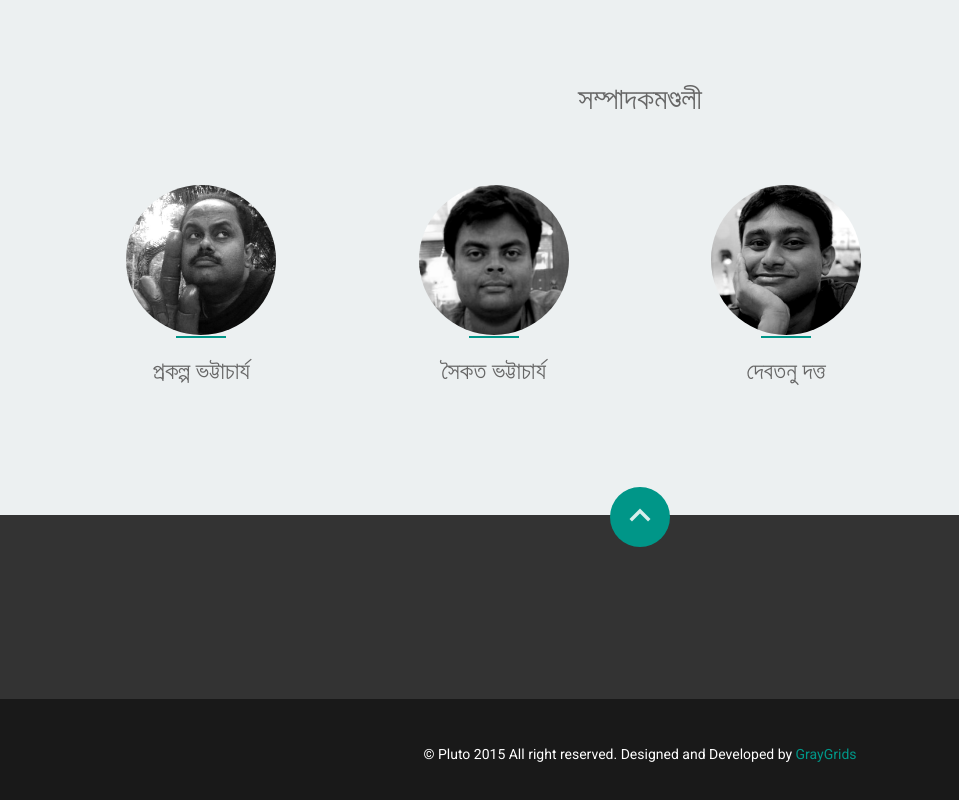
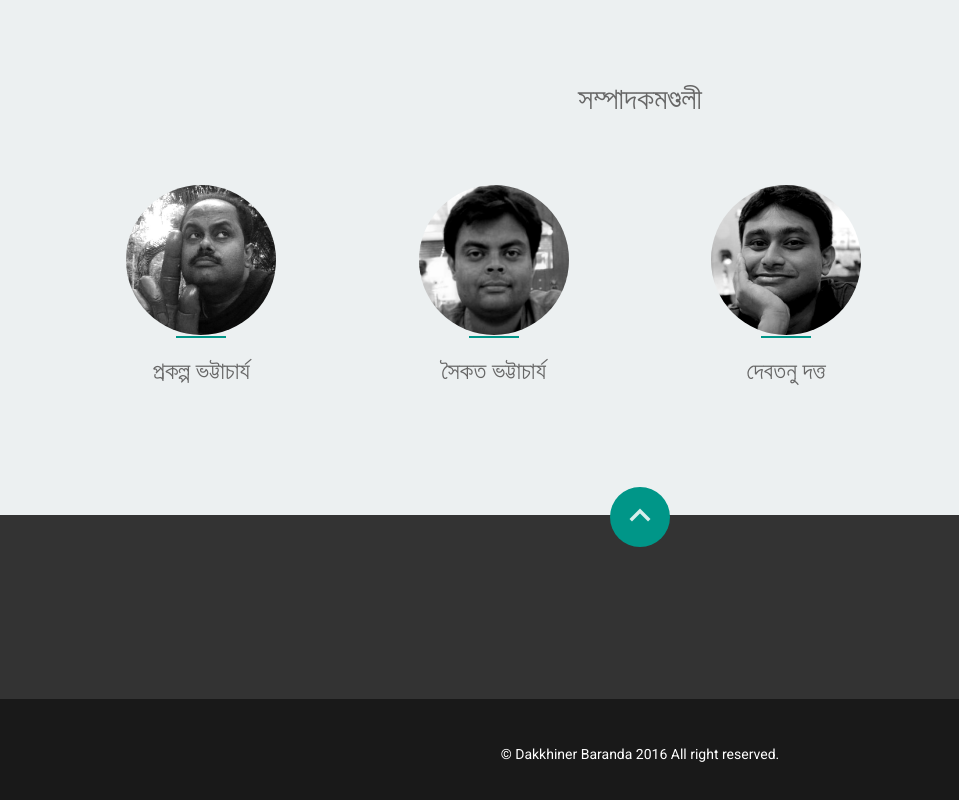
Before and after one commit to saikatbhattacharya/db-web, a website: page index.html in a window 1280 px wide. Shown: the part 1649-2449 px from the top of the page, 0-959 px from the left. Drawn offline with Linux system fonts and the light colour scheme.

Commit message:
text changed

```diff
--- a/index.html
+++ b/index.html
@@ -272,10 +272,7 @@
         <div class="row">
           <div class="col-md-12">
             <p class="copyright-text">
-             © Pluto 2015 All right reserved. Designed and Developed by
-              <a href="http://graygrids.com/">
-                GrayGrids
-              </a>
+             © Dakkhiner Baranda 2016 All right reserved.
             </p>
           </div>
         </div>
```
